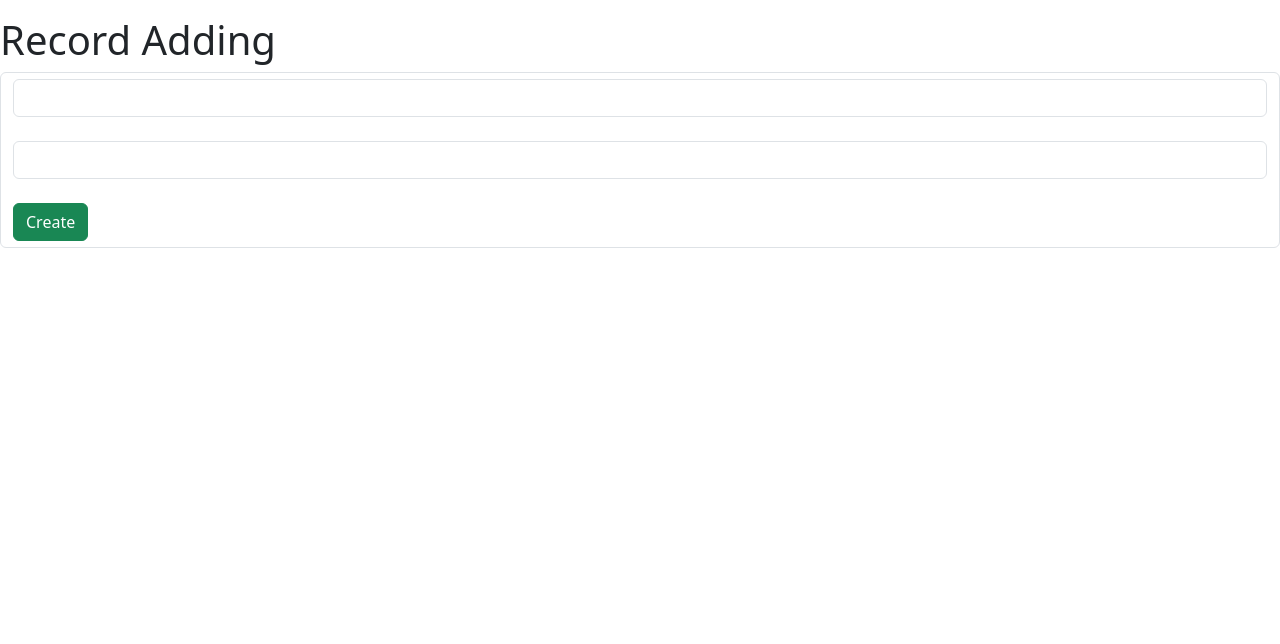
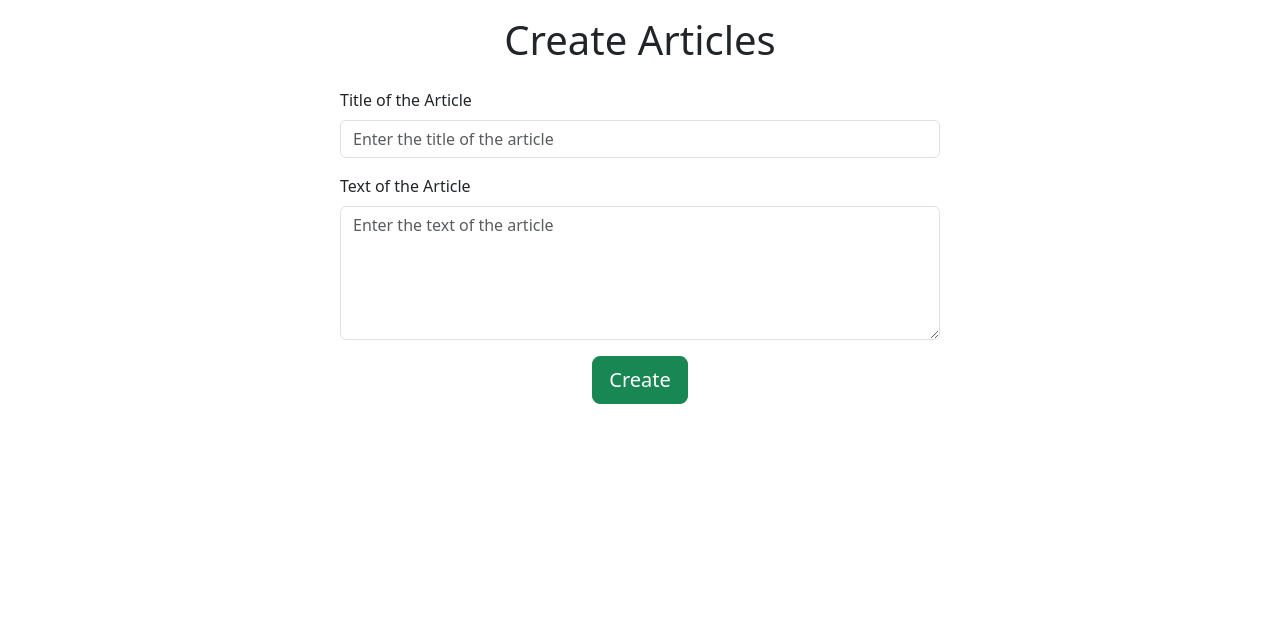
Before and after one commit to S0fft/True-Publish-Protocol, a Flask app: page /create in a window 1280 px wide. Shown: the part 65-709 px from the top of the page. Run offline with Flask 3, Linux system fonts and the light colour scheme.

Commit message:
add new form for article adding

```diff
--- a/templates/create.html
+++ b/templates/create.html
@@ -5,14 +5,23 @@ Record Adding
 {% endblock title %}
 
 {% block content %}
-<h1> Record Adding </h1>
+<div class="container">
+    <h1 class="text-center mb-4">Create Articles</h1>
 
-<form method="post" class="form-control">
-    <input type="text" name="title" palceholder="Enter the title of the article" class="form-control">
-    <br>
-    <input type="text" name="text" palceholder="Enter the text of the article" class="form-control">
-    <br>
-    <button class="btn btn-success" type="submit">Create</button>
-</form>
+    <form method="post" class="mx-auto" style="max-width: 600px;">
+        <div class="mb-3">
+            <label for="title" class="form-label">Title of the Article</label>
+            <input type="text" id="title" name="title" placeholder="Enter the title of the article" class="form-control">
+        </div>
 
+        <div class="mb-3">
+            <label for="text" class="form-label">Text of the Article</label>
+            <textarea id="text" name="text" placeholder="Enter the text of the article" class="form-control" rows="5"></textarea>
+        </div>
+
+        <div class="text-center">
+            <button class="btn btn-success btn-lg" type="submit">Create</button>
+        </div>
+    </form>
+</div>
 {% endblock content %}
```
